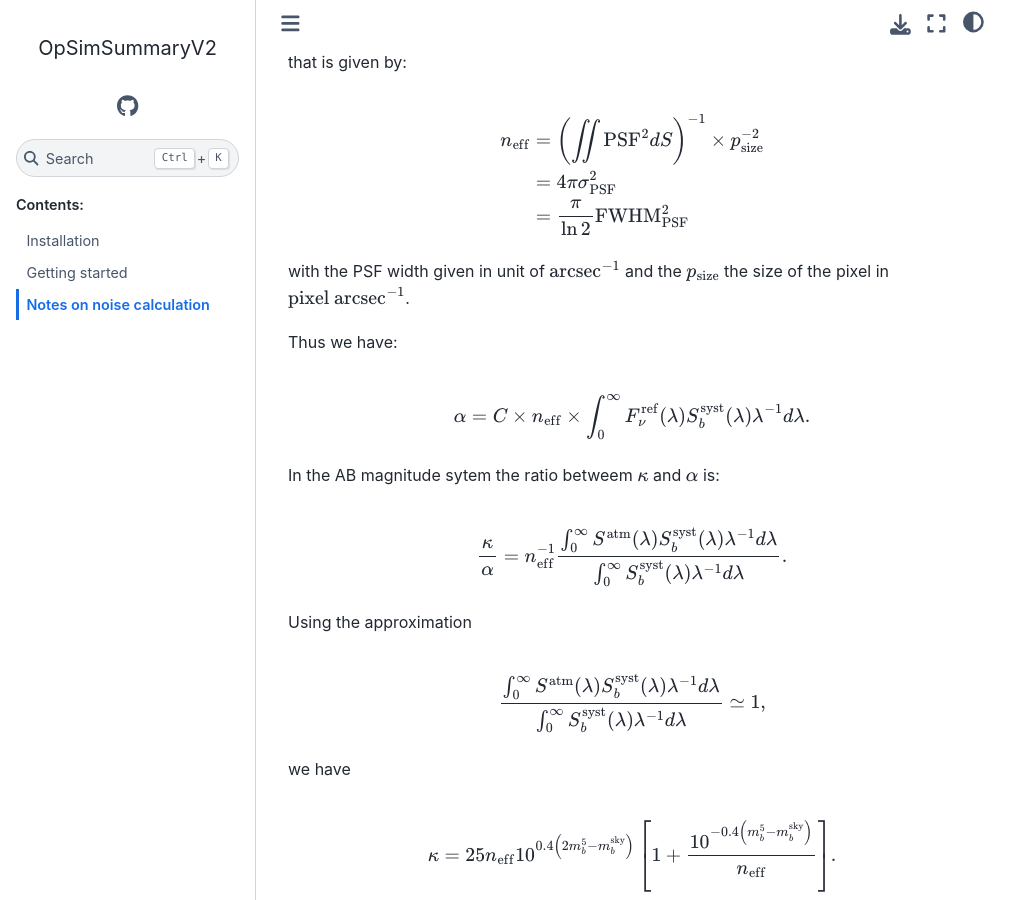
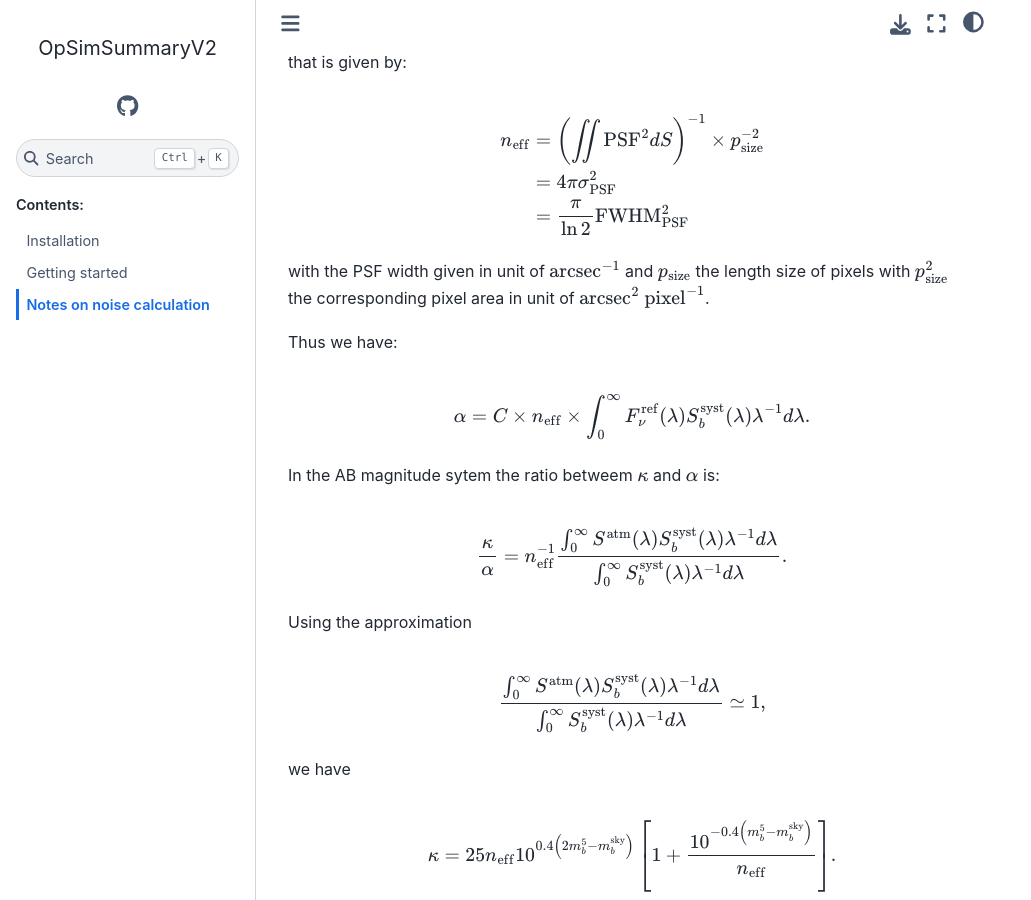
Before and after one commit to LSSTDESC/OpSimSummaryV2, a Sphinx documentation site: the page built from docs/noise_calc.rst, in a window 1280 px wide and 900 px high, scrolled down 1934 px. Shown: the whole window, without its empty margins (0-1031 px from the left). Built offline with Sphinx 7.4.7 and the Sphinx Book theme 1.1.4, drawn with Linux system fonts in a browser that asks for light colours.

Commit message:
Update noise_calc.rst

```diff
--- a/docs/noise_calc.rst
+++ b/docs/noise_calc.rst
@@ -79,7 +79,7 @@ where there is no more atmosphere transmission and :math:`n_\mathrm{eff}` is the
                    &= 4 \pi \sigma_\mathrm{PSF}^2\\
                    &= \frac{\pi}{\ln2} \mathrm{FWHM}_\mathrm{PSF}^2
 
-with the PSF width given in unit of :math:`\mathrm{arcsec}^{-1}` and the :math:`p_\mathrm{size}` the size of the pixel in :math:`\mathrm{pixel} \ \mathrm{arcsec}^{-1}`.
+with the PSF width given in unit of :math:`\mathrm{arcsec}^{-1}` and :math:`p_\mathrm{size}` the length size of pixels with :math:`p_\mathrm{size}^2` the corresponding pixel area in unit of :math:`\mathrm{arcsec}^2 \ \mathrm{pixel}^{-1}`.
 
 Thus we have:
 
```
